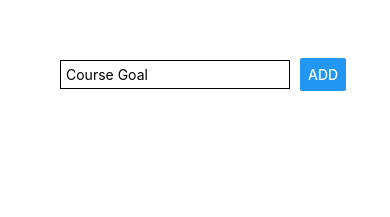
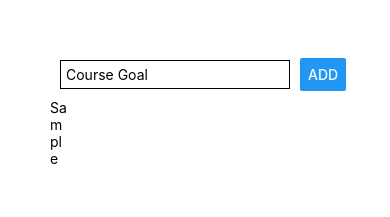
Before and after one commit to venkatraj/rn-complete-guide, a React Native app: screen / in a window 390 px wide. Both pictures are taken after typing "Sample" into the empty fields and a click on the button "ADD". Shown: the top 217 px of the page. Built offline with nearby package versions, Linux system fonts and the light colour scheme.

Commit message:
array to set and listing goals

```diff
--- a/App.js
+++ b/App.js
@@ -1,16 +1,16 @@
 import React, { useState } from 'react';
-import { StyleSheet, View, TextInput, Button } from 'react-native';
+import { StyleSheet, Text, View, TextInput, Button } from 'react-native';
 
 export default function App() {
   const [enteredGoal, setEnteredGoal] = useState('');
-  const [goals, setGoals] = useState([]);
+  const [goals, setGoals] = useState(new Set());
 
   const handleGoalInput = (enteredText) => {
     setEnteredGoal(enteredText);
   };
 
   const handleAddGoal = () => {
-    setGoals((currentGoals) => [...currentGoals, enteredGoal]);
+    setGoals((currentGoals) => new Set(currentGoals).add(enteredGoal));
     setEnteredGoal('');
     console.log(goals);
   };
@@ -26,7 +26,11 @@ export default function App() {
         />
         <Button title="ADD" onPress={handleAddGoal} />
       </View>
-      <View></View>
+      <View>
+        {Array.from(goals).map((goal) => (
+          <Text key={goal}>{goal}</Text>
+        ))}
+      </View>
     </View>
   );
 }
```
